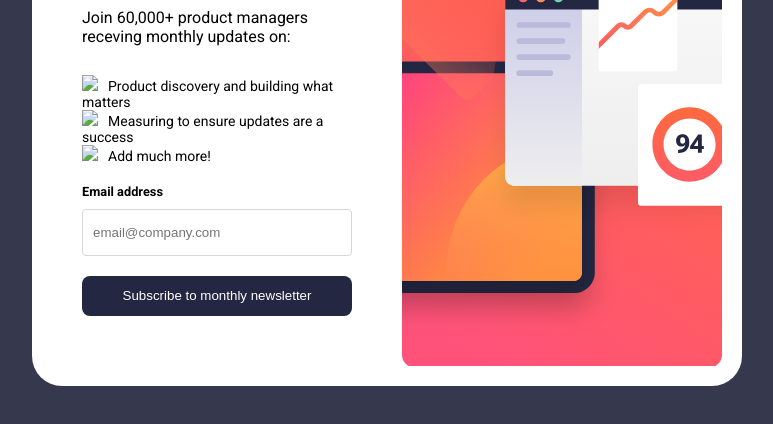
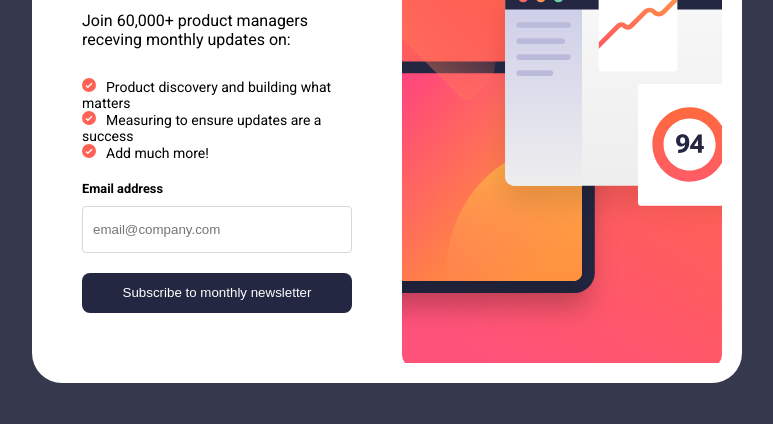
Before and after one commit to elva329/newsletter-sign-up-with-success-message-main, a plain HTML site: page index.html in a window 1280 px wide. Shown: the part 278-702 px from the top of the page, without its empty margins (261-1034 px from the left). Drawn offline with Linux system fonts and the light colour scheme; the site is published under a folder, as on GitHub Pages, so addresses that start at the root find nothing.

Commit message:
feat: update image path

```diff
--- a/index.html
+++ b/index.html
@@ -24,7 +24,7 @@
   <body>
     <div class="container" id="container">
       <div class="hidden" id="hidden">
-        <img src="/assets/images/icon-list.svg" class="success" />
+        <img src="assets/images/icon-list.svg" class="success" />
         <div class="title">Thanks for <br />Subscribing!</div>
         <p class="confirm">
           A confirmation email has been sent to
@@ -40,17 +40,15 @@
         >
         <ul class="features">
           <li>
-            <img src="/assets/images/icon-list.svg" class="icon-list" />Product
+            <img src="assets/images/icon-list.svg" class="icon-list" />Product
             discovery and building what matters
           </li>
           <li>
-            <img
-              src="/assets/images/icon-list.svg"
-              class="icon-list"
-            />Measuring to ensure updates are a success
+            <img src="assets/images/icon-list.svg" class="icon-list" />Measuring
+            to ensure updates are a success
           </li>
           <li>
-            <img src="/assets/images/icon-list.svg" class="icon-list" />Add much
+            <img src="assets/images/icon-list.svg" class="icon-list" />Add much
             more!
           </li>
         </ul>
```
